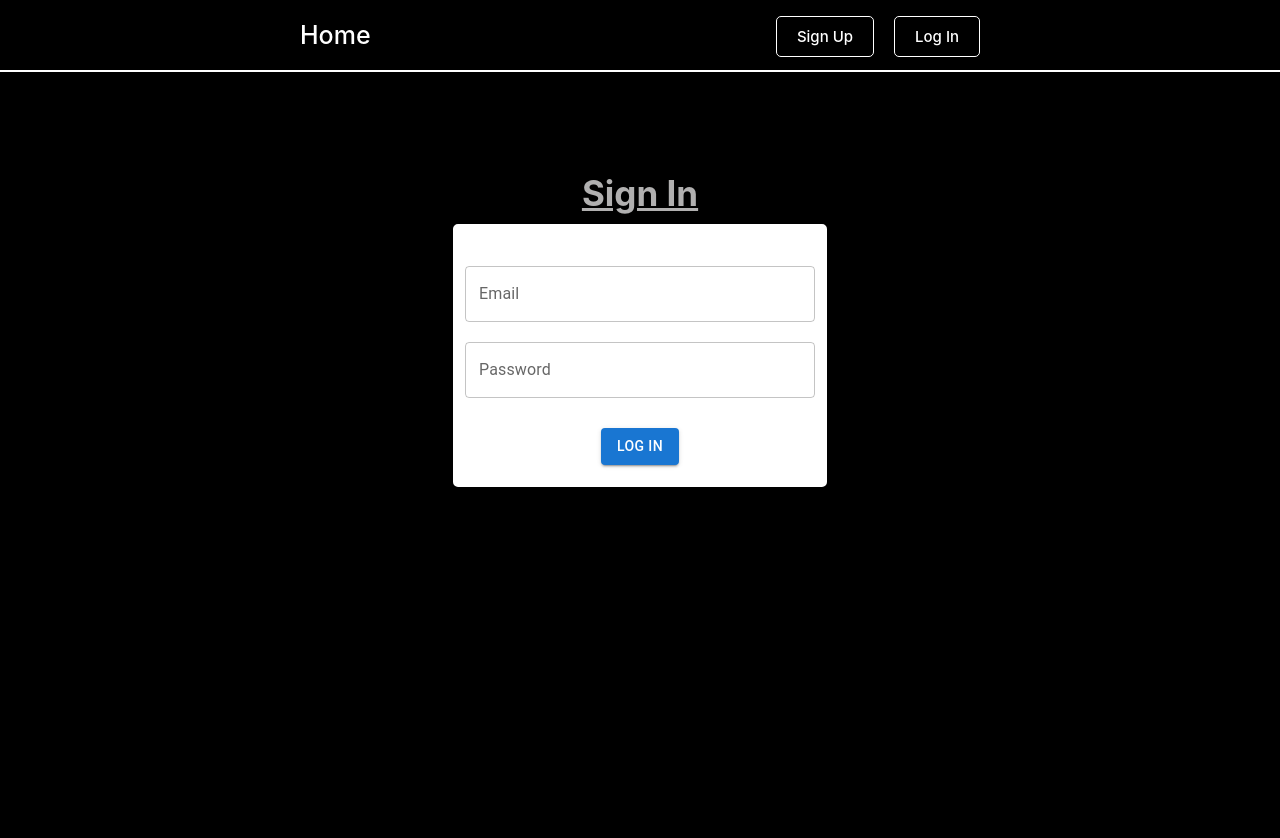
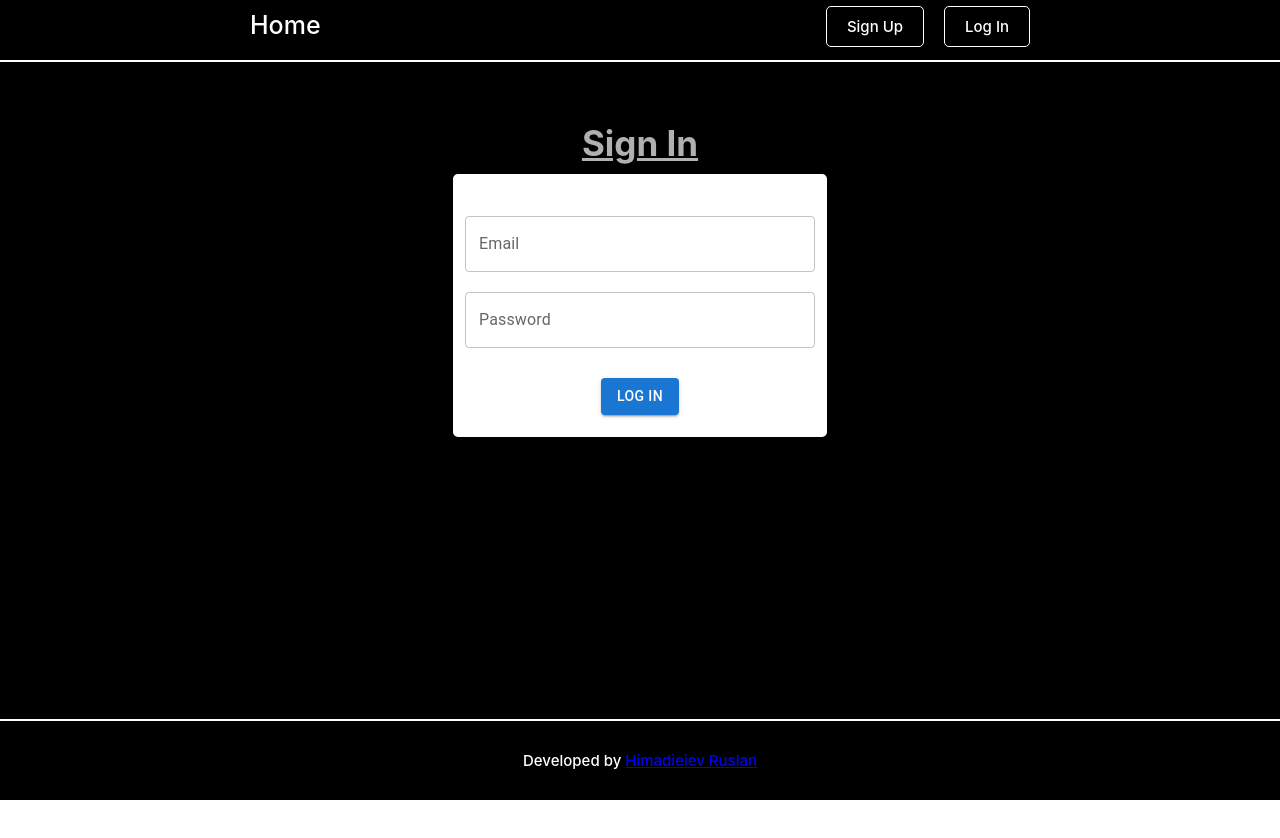
Before and after one commit to Himadieiev/phonebook-app, a React (Create React App) app: page /phonebook-app/login in a window 1280 px wide. Shown: the top 838 px of the page. After the commit the page ends 800 px from the top, so only its background shows below. Built offline with nearby package versions, Linux system fonts and the light colour scheme.

Commit message:
updated styles/added footer

```diff
--- /dev/null
+++ b/src/components/Footer/Footer.jsx
@@ -0,0 +1,21 @@
+import css from './Footer.module.css';
+
+const Footer = () => {
+  return (
+    <footer className={css.footer}>
+      <p className={css.text}>
+        <span>Developed by </span>
+        <a
+          href="https://github.com/Himadieiev"
+          target="_blank"
+          rel="noreferrer"
+          className={css.link}
+        >
+          Himadieiev Ruslan
+        </a>
+      </p>
+    </footer>
+  );
+};
+
+export default Footer;
--- /dev/null
+++ b/src/components/Footer/Footer.module.css
@@ -0,0 +1,28 @@
+.footer {
+  padding: 20px 0;
+  border-top: 2px solid white;
+  background-color: black;
+}
+
+@media screen and (min-width: 768px) {
+  .footer {
+    padding: 30px 0;
+  }
+}
+
+.text {
+  font-size: 12px;
+  font-weight: 500;
+  color: white;
+  text-align: center;
+}
+
+@media screen and (min-width: 768px) {
+  .text {
+    font-size: 15px;
+  }
+}
+
+.link {
+  color: blue;
+}
--- a/src/components/Header/Header.module.css
+++ b/src/components/Header/Header.module.css
@@ -1,7 +1,31 @@
+.header {
+  height: 52px;
+  border-bottom: 2px solid white;
+  background-color: black;
+}
+
+@media screen and (min-width: 768px) {
+  .header {
+    height: 60px;
+  }
+}
+
 .container {
-  max-width: 1600px;
+  max-width: 500px;
   margin-left: auto;
   margin-right: auto;
+}
+
+@media screen and (min-width: 768px) {
+  .container {
+    max-width: 700px;
+  }
+}
+
+@media screen and (min-width: 1200px) {
+  .container {
+    max-width: 800px;
+  }
 }
 
 .navigation {
@@ -15,14 +39,12 @@
 @media screen and (min-width: 768px) {
   .navigation {
     font-size: 16px;
-    padding: 15px 100px;
   }
 }
 
 @media screen and (min-width: 1200px) {
   .navigation {
     font-size: 18px;
-    padding: 20px 300px;
   }
 }
 
@@ -83,11 +105,6 @@
   margin-left: auto;
 }
 
-.header {
-  border-bottom: 2px solid white;
-  background-color: black;
-}
-
 .linkSignUp,
 .linkLogin {
   background-color: black;
--- a/src/components/Layout/Layout.jsx
+++ b/src/components/Layout/Layout.jsx
@@ -3,6 +3,7 @@ import { Outlet } from 'react-router-dom';
 import { Suspense } from 'react';
 
 import Header from 'components/Header/Header';
+import Footer from 'components/Footer/Footer';
 
 const Layout = () => {
   return (
@@ -11,6 +12,7 @@ const Layout = () => {
       <Suspense fallback={<p>Loadind...</p>}>
         <Outlet />
       </Suspense>
+      <Footer />
     </>
   );
 };
--- a/src/components/UserMenu/UserMenu.module.css
+++ b/src/components/UserMenu/UserMenu.module.css
@@ -8,18 +8,19 @@
 .welcome {
   margin-right: 7px;
   color: white;
+  font-size: 12px;
 }
 
-@media screen and (max-width: 767px) {
+@media screen and (max-width: 499px) {
   .welcome {
-    width: 100px;
+    max-width: 70px;
   }
 }
 
 @media screen and (min-width: 768px) {
   .welcome {
     margin-right: 15px;
-    font-size: 25px;
+    font-size: 20px;
   }
 }
 
--- a/src/components/pages/Home/Home.jsx
+++ b/src/components/pages/Home/Home.jsx
@@ -1,4 +1,3 @@
-import React from 'react';
 import { useSelector } from 'react-redux';
 import { Link } from 'react-router-dom';
 
@@ -10,7 +9,24 @@ const Home = () => {
 
   return (
     <main className={css.container}>
-      <p className={css.textHome}>This is your personal Phonebook</p>
+      <h1 className={css.title}>
+        {isLoggedIn ? 'Welcome to your personal Phonebook!' : 'This is your personal Phonebook'}
+      </h1>
+
+      {!isLoggedIn && (
+        <p className={css.infoText}>
+          Thank you for choosing our service. Please note that during the initial authorization
+          process, there might be a slight delay as our free server occasionally takes a bit longer
+          to process requests. We appreciate your patience and understanding.
+        </p>
+      )}
+
+      <p className={css.infoText}>
+        {isLoggedIn
+          ? "Click the 'GET STARTED' button below to begin accessing your contacts. Thank you!"
+          : "Click 'GET STARTED' button below to proceed to the Login or Registration page. Thank you!"}
+      </p>
+
       {!isLoggedIn && (
         <Link className={css.btn} to={'/login'}>
           GET STARTED
@@ -22,18 +38,6 @@ const Home = () => {
           GET STARTED
         </Link>
       )}
-
-      <div className={css.bottomText}>
-        <span>Developed by </span>
-        <a
-          href="https://github.com/Himadieiev"
-          target="_blank"
-          rel="noreferrer"
-          className={css.bottomLink}
-        >
-          Himadieiev Ruslan
-        </a>
-      </div>
     </main>
   );
 };
--- a/src/components/pages/Home/Home.module.css
+++ b/src/components/pages/Home/Home.module.css
@@ -2,52 +2,79 @@
   display: flex;
   flex-direction: column;
   align-items: center;
-  height: 100%;
+  height: calc(100vh - 191px);
   justify-content: center;
-  padding-top: 150px;
-  padding-bottom: 100px;
+  padding-top: 50px;
+  padding-bottom: 30px;
   background-color: black;
 }
 
-.textHome {
-  margin-bottom: 100px;
+@media screen and (min-width: 768px) {
+  .container {
+    padding-top: 80px;
+    padding-bottom: 50px;
+  }
+}
+
+@media screen and (min-width: 1200px) {
+  .container {
+    height: 100%;
+    padding-top: 100px;
+    padding-bottom: 70px;
+  }
+}
+
+.title {
+  padding: 0 20px;
+  margin-bottom: 50px;
   font-size: 20px;
   font-weight: 700;
+  text-align: center;
+  color: rgb(177, 176, 176);
+  text-transform: uppercase;
+}
+
+@media screen and (min-width: 768px) {
+  .title {
+    margin-bottom: 80px;
+    font-size: 25px;
+  }
+}
+
+@media screen and (min-width: 1200px) {
+  .title {
+    margin-bottom: 100px;
+    font-size: 40px;
+  }
+}
+
+.infoText {
+  padding: 0 20px;
+  max-width: 700px;
+  margin-bottom: 20px;
+  font-size: 18px;
+  font-weight: 500;
   text-align: center;
   color: white;
 }
 
-@media screen and (min-width: 600px) {
-  .textHome {
-    font-size: 25px;
+@media screen and (min-width: 768px) {
+  .infoText {
+    margin-bottom: 50px;
+    font-size: 22px;
   }
 }
 
-@media screen and (min-width: 1100px) {
-  .textHome {
-    font-size: 40px;
-  }
-}
-
-.textHomeBottom {
-  font-size: 15px;
-  font-weight: 700;
-}
-
-@media screen and (min-width: 600px) {
-  .textHomeBottom {
-    font-size: 20px;
-  }
-}
-
-@media screen and (min-width: 1100px) {
-  .textHomeBottom {
+@media screen and (min-width: 1200px) {
+  .infoText {
+    max-width: 1000px;
+    margin-bottom: 70px;
     font-size: 35px;
   }
 }
 
 .btn {
-  margin-bottom: 400px;
+  margin-top: 30px;
   border-radius: 20px;
   background-color: blue;
   padding: 10px 15px;
@@ -70,13 +97,3 @@
   background-color: white;
   color: black;
 }
-
-.bottomText {
-  font-size: 15px;
-  font-weight: 500;
-  color: white;
-}
-
-.bottomLink {
-  color: blue;
-}
--- a/src/components/pages/LogIn/LogIn.module.css
+++ b/src/components/pages/LogIn/LogIn.module.css
@@ -1,9 +1,15 @@
 .container {
-  height: 100vh;
-  padding-top: 100px;
-  padding-bottom: 30px;
+  padding-top: 30px;
+  height: calc(100vh - 141px);
   text-align: center;
   background-color: black;
+}
+
+@media screen and (min-width: 768px) {
+  .container {
+    padding-top: 60px;
+    height: calc(100vh - 203px);
+  }
 }
 
 .title {
--- a/src/components/pages/SignUp/SignUp.module.css
+++ b/src/components/pages/SignUp/SignUp.module.css
@@ -1,9 +1,15 @@
 .container {
-  height: 100vh;
-  padding-top: 100px;
-  padding-bottom: 30px;
+  padding-top: 30px;
+  height: calc(100vh - 141px);
   text-align: center;
   background-color: black;
+}
+
+@media screen and (min-width: 768px) {
+  .container {
+    padding-top: 60px;
+    height: calc(100vh - 203px);
+  }
 }
 
 .title {
```
